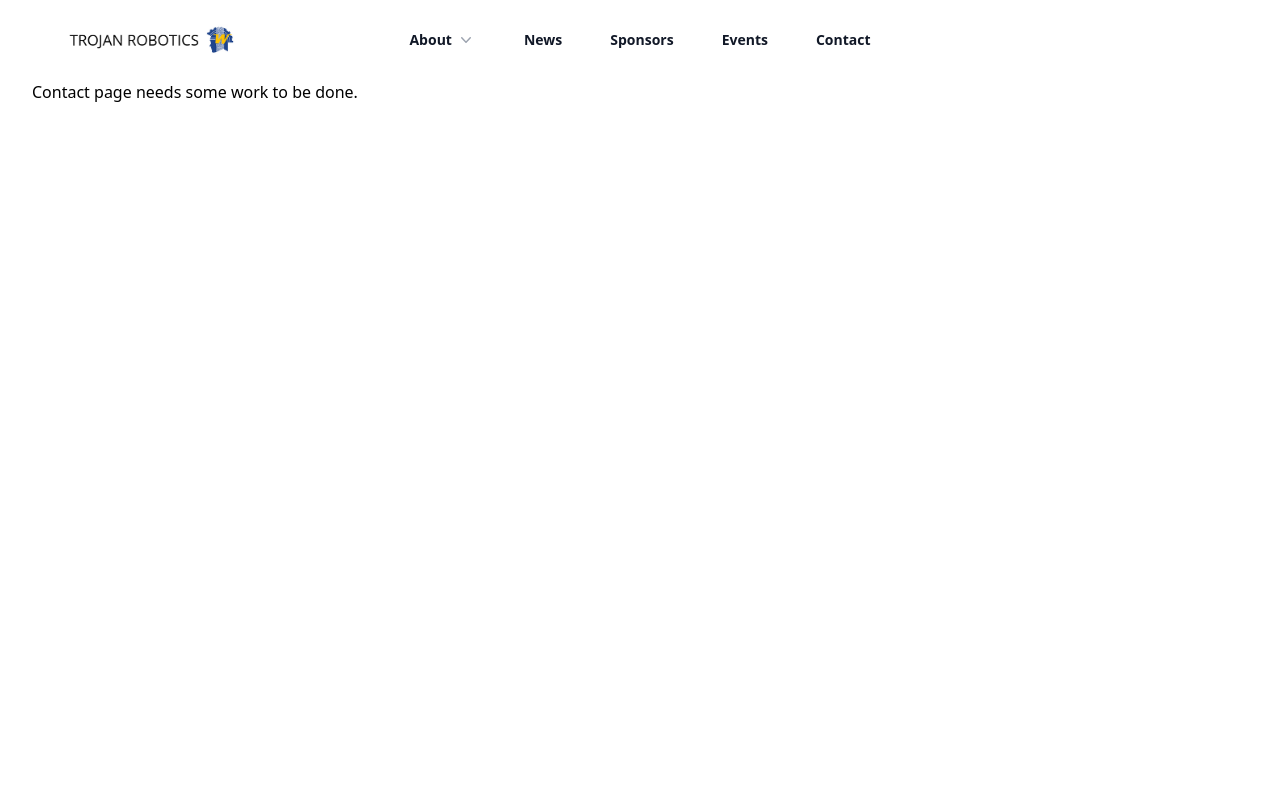
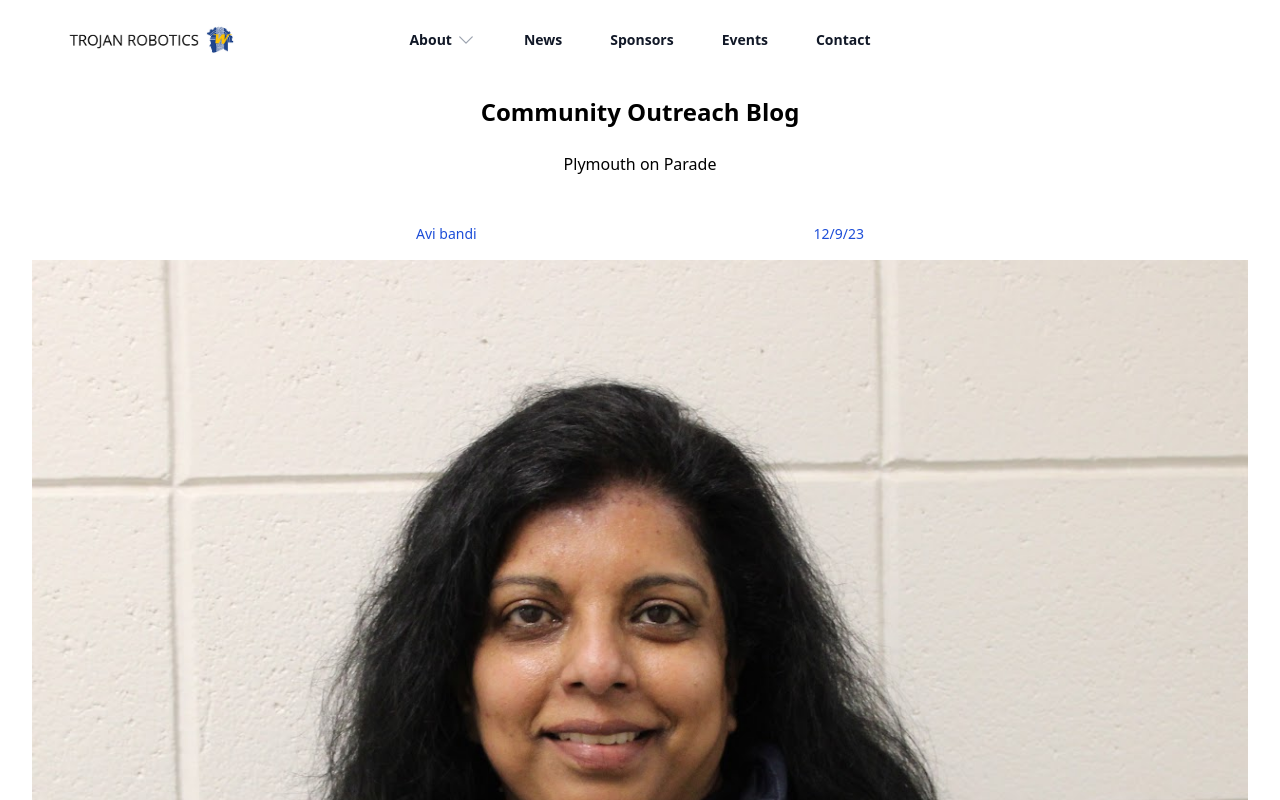
Before and after one commit to Team-2264/RoboticsWebsite, a React (Create React App) app in the folder reactjs/: page / in a window 1280 px wide. Shown: the top 800 px of the page. Built offline with nearby package versions, Linux system fonts and the light colour scheme.

Commit message:
started outreach page
L changes to the page.

```diff
--- a/reactjs/src/App.js
+++ b/reactjs/src/App.js
@@ -12,7 +12,7 @@ const App = () => {
         <div className="max-w-8xl m-auto px-4 sm:px-6 lg:px-8">
             <BrowserRouter>
                 <Routes>
-                    <Route index element={<Contact />} />
+                    <Route index element={<OutReach />} />
                     <Route path="/home" element={<Home />} />
                     <Route path='/contact' element={<Contact />} />
                     <Route path='/mentors' element={<MentorsAndCoaches />}/>
--- a/reactjs/src/components/NavBar.js
+++ b/reactjs/src/components/NavBar.js
@@ -7,13 +7,13 @@ import {
   XMarkIcon,
   UserCircleIcon,
   GlobeAltIcon,
-  UserGroupIcon
+  UserGroupIcon,
+  ChevronDownIcon
 } from '@heroicons/react/24/outline'
-import { ChevronDownIcon, PhoneIcon, PlayCircleIcon } from '@heroicons/react/20/solid'
 import { Link } from 'react-router-dom'
 
 const products = [
-  { name: 'Trojan Robotics', description: 'Learn about our team and the team\'s history', href: '#', icon: TrophyIcon },
+  // { name: 'Trojan Robotics', description: 'Learn about our team and the team\'s history', href: '#', icon: TrophyIcon },
   { name: 'FIRST', description: 'FIRST is a global robotics community that prepares young people for the future', href: '#', icon: CursorArrowRaysIcon },
   { name: 'Captains and Members', description: 'Meet our captains and mentors', href: '#', icon: UserCircleIcon, route:"/students" },
   { name: 'Coaches and Mentors', description: 'Meet our coaches and mentors', href: '#', icon: UserGroupIcon, route: "/mentors" },
--- a/reactjs/src/pages/OutReach.js
+++ b/reactjs/src/pages/OutReach.js
@@ -1,11 +1,54 @@
 import React from "react"
 import NavBar from "../components/NavBar"
-export default function OutReach(){
-    return(
+export default function OutReach() {
+    const outReachSource = [
+        {
+            blogName: "Plymouth on Parade",
+            author: "Avi bandi",
+            date: "12/9/23",
+            blog: "High cortisol is corelated with a broad set of symptoms, including weight gain (especially in the midsection and face), sleep problems, acne, intense cravings for sweet or salty foods, and difficulty maintaining energy levels throughout the day. One common way of describing the experience of high cortisol is feeling “wired and tired.” High cortisol is a real medical condition, and many of these symptoms can be telltale signs — not of a definitive diagnosis but of a need for further testing.",
+            imgSrc: "/mentorImages/headCoach.jpg"
+        }
+    ]
+    return (
         <div>
             <NavBar />
             <div>
-                <h1 className="text-center font-bold text-2xl pt-4">Community Outreach Blog</h1>
+                <h1 className="text-center font-bold text-2xl pt-4 pb-6">Community Outreach Blog</h1>
+                {
+                    outReachSource.map((blog) => {
+                        return (
+                            <div>
+                                <h1 className="text-center ">{blog.blogName}</h1>
+                                <div className=" pb-4 mx-auto max-w-lg py-12 px-6 md:flex md:items-center md:justify-between lg:px-8">
+                                    <h1 className="text-sm text-blue-700">{blog.author}</h1>
+                                    <h1 className="text-sm text-blue-700">{blog.date}</h1>
+                                </div>
+                                <img
+                                    classNamebg= "[length:200px_100px]"
+                                    src={blog.imgSrc}
+                                />
+                            </div>
+                        );
+                    })
+                }
+                {/* {outReachSource.map((blog) =>
+
+                    <div className="mx-auto max-w-lg py-12 px-6 md:flex md:items-center md:justify-between lg:px-8">
+                        <h1>{`By: ${blog.author}`}</h1>
+                        <h1>{blog.date}</h1>
+                    </div>
+                )} */}
+                {/* {
+            navBarViewOptions.map((title) => {
+              return (
+                <a key={title} href="#" className="text-sm font-semibold leading-6 text-gray-900">
+                  <Link to={`/${title.toLowerCase()}`}>{title}</Link>
+                </a>
+              );
+            })
+          } */}
+
 
             </div>
         </div>
```
